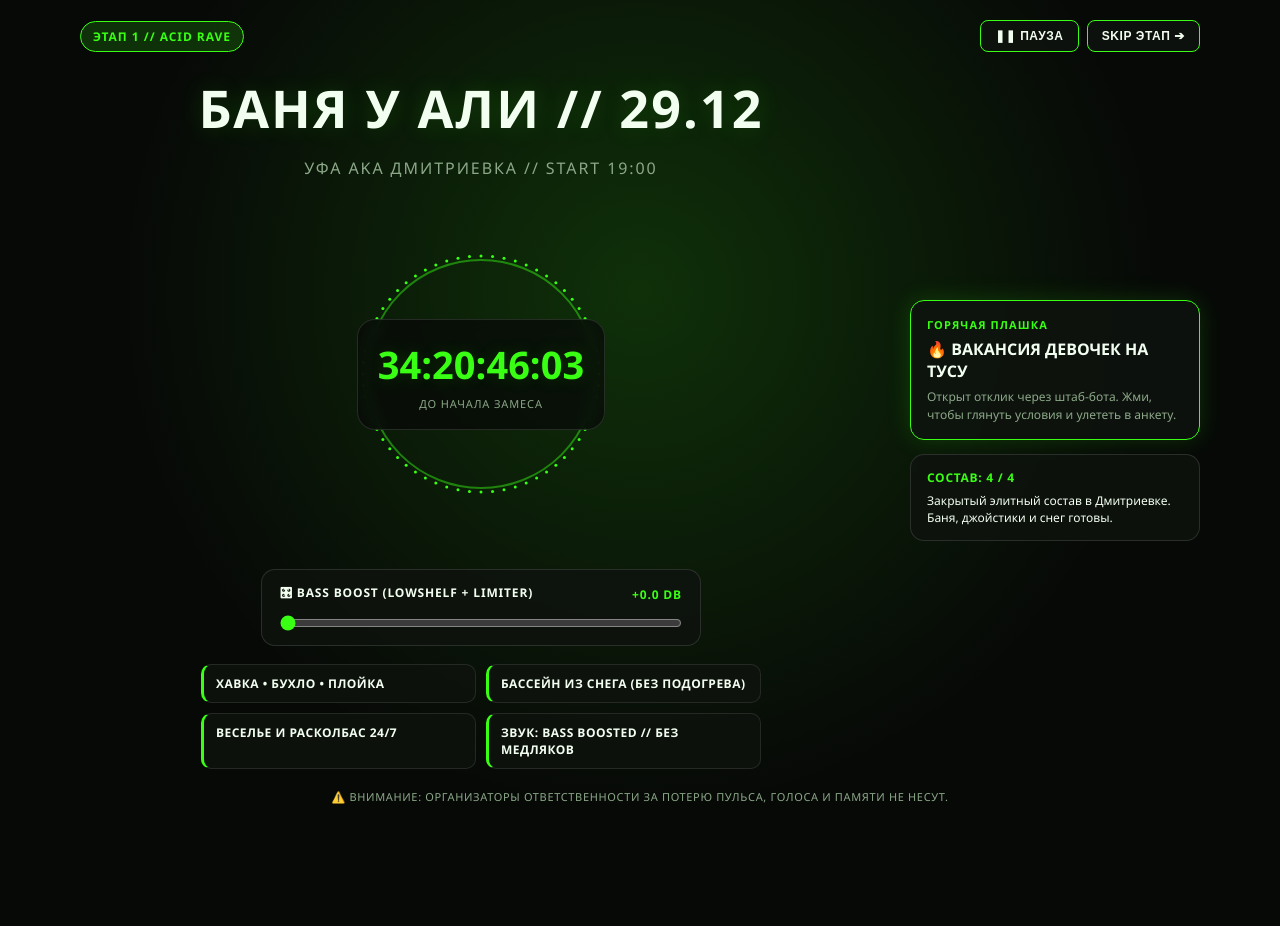
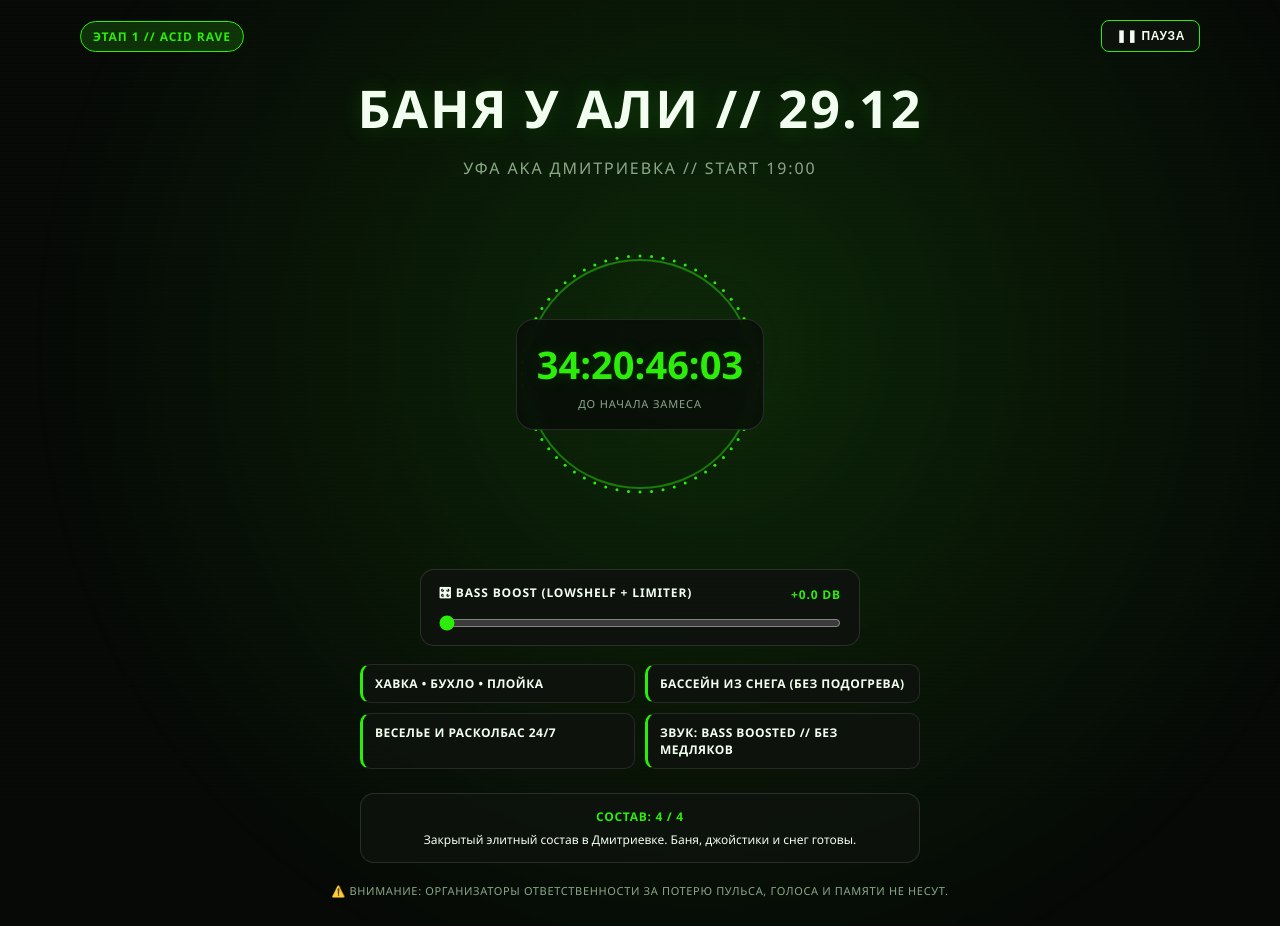
Before and after one commit to wibinelinel/dmitrievka-party, a plain HTML site: page index.html in a window 1280 px wide. Both pictures are taken after a click on the button "▶ ЗАПУСТИТЬ ЗВУК И ВОЙТИ". Before the commit the page ends 832 px from the top, so only its background shows below. Drawn offline with Linux system fonts and the light colour scheme.

Commit message:
Update index.html

```diff
--- a/index.html
+++ b/index.html
@@ -6,12 +6,17 @@
   <title>БАНЯ У АЛИ // 29.12</title>
   <style>
     :root {
-      --accent: #39ff14;
+      --accent: #2cec0a;
       --accent-dim: rgba(57, 255, 20, 0.16);
       --bg: #070907;
       --panel: rgba(14, 19, 14, 0.88);
       --text: #f2fff0;
       --muted: #8ca888;
+      --glow-x: 50%;
+      --glow-y: 42%;
+      --glow-scale: 1;
+      --glow-alpha: 0.8;
+      --flicker-alpha: 0.3;
     }
 
     body.mode-doomsday {
@@ -44,9 +49,7 @@
 
     body {
       min-height: 100vh;
-      background:
-        radial-gradient(circle at 50% 35%, var(--accent-dim), transparent 62%),
-        var(--bg);
+      background: var(--bg);
       color: var(--text);
       font-family: 'Segoe UI', system-ui, -apple-system, sans-serif;
       display: flex;
@@ -58,8 +61,41 @@
       transition: background 0.45s ease, color 0.35s ease;
     }
 
+    /* Фоновые слои мерцания, управляемые из JS */
+    .ambient-glow {
+      position: fixed;
+      inset: -15%;
+      pointer-events: none;
+      z-index: 0;
+      background: radial-gradient(
+        circle at var(--glow-x) var(--glow-y),
+        var(--accent-dim),
+        transparent 64%
+      );
+      opacity: var(--glow-alpha);
+      transform: scale(var(--glow-scale));
+      will-change: transform, opacity;
+    }
+
+    .scanline-flicker {
+      position: fixed;
+      inset: 0;
+      pointer-events: none;
+      z-index: 1;
+      background: repeating-linear-gradient(
+        to bottom,
+        rgba(255, 255, 255, 0.03) 0px,
+        rgba(255, 255, 255, 0.03) 1px,
+        transparent 2px,
+        transparent 4px
+      );
+      opacity: var(--flicker-alpha);
+      will-change: opacity;
+    }
+
     /* Стартовый экран до нажатия кнопки звука */
     .entry-screen {
+      position: relative;
       display: flex;
       flex-direction: column;
       align-items: center;
@@ -110,6 +146,7 @@
 
     /* Основной интерфейс после запуска */
     .app-shell {
+      position: relative;
       display: none;
       width: 100%;
       max-width: 1120px;
@@ -117,6 +154,7 @@
       flex-direction: column;
       justify-content: space-between;
       align-items: center;
+      z-index: 5;
     }
 
     body.entered .app-shell {
@@ -172,29 +210,20 @@
       transform: translateY(-1px);
     }
 
-    button.btn.primary {
-      background: var(--accent);
-      color: #050705;
-    }
-
+    /* Центровка по центру экрана на ПК и мобилках */
     .main-stage {
       width: 100%;
       display: grid;
-      grid-template-columns: 1fr auto;
-      gap: 28px;
-      align-items: center;
+      grid-template-columns: 1fr;
+      justify-items: center;
+      gap: 24px;
       margin: 20px 0;
       z-index: 2;
     }
 
-    @media (max-width: 900px) {
-      .main-stage {
-        grid-template-columns: 1fr;
-        justify-items: center;
-      }
-    }
-
     .center-zone {
+      width: 100%;
+      max-width: 680px;
       display: flex;
       flex-direction: column;
       align-items: center;
@@ -318,49 +347,16 @@
     }
 
     .sidebar {
-      width: 290px;
-      max-width: 95vw;
+      width: min(560px, 100%);
       display: flex;
       flex-direction: column;
+      align-items: center;
       gap: 14px;
     }
 
-    .vacancy-card {
-      background: var(--panel);
-      border: 1px solid var(--accent);
-      border-radius: 14px;
-      padding: 16px;
-      box-shadow: 0 0 24px var(--accent-dim);
-      cursor: pointer;
-      transition: transform 0.15s ease;
-    }
-
-    .vacancy-card:hover {
-      transform: translateY(-2px);
-    }
-
-    .vacancy-tag {
-      font-size: 11px;
-      font-weight: 800;
-      color: var(--accent);
-      letter-spacing: 0.1em;
-      text-transform: uppercase;
-      margin-bottom: 6px;
-    }
-
-    .vacancy-title {
-      font-size: 16px;
-      font-weight: 900;
-      margin-bottom: 6px;
-    }
-
-    .vacancy-sub {
-      font-size: 12px;
-      color: var(--muted);
-      line-height: 1.45;
-    }
-
     .squad-card {
+      width: 100%;
+      text-align: center;
       background: var(--panel);
       border: 1px solid rgba(255, 255, 255, 0.12);
       border-radius: 14px;
@@ -464,71 +460,12 @@
       text-shadow: 0 0 36px rgba(255, 30, 66, 0.55);
       user-select: none;
     }
-
-    .red-skip-btn {
-      position: fixed;
-      top: 18px;
-      right: 18px;
-      z-index: 35;
-      background: rgba(255, 30, 66, 0.12);
-      color: #ff6b81;
-      border: 1px solid rgba(255, 30, 66, 0.45);
-      border-radius: 8px;
-      padding: 7px 12px;
-      font-size: 11px;
-      font-weight: 700;
-      letter-spacing: 0.06em;
-      text-transform: uppercase;
-      cursor: pointer;
-    }
-
-    /* Модалка вакансии */
-    .modal-backdrop {
-      position: fixed;
-      inset: 0;
-      background: rgba(0, 0, 0, 0.78);
-      display: none;
-      align-items: center;
-      justify-content: center;
-      padding: 18px;
-      z-index: 50;
-    }
-
-    .modal-backdrop.open {
-      display: flex;
-    }
-
-    .modal {
-      width: min(460px, 100%);
-      background: #0d120d;
-      border: 1px solid var(--accent);
-      border-radius: 16px;
-      padding: 22px;
-      box-shadow: 0 0 36px var(--accent-dim);
-    }
-
-    .modal h2 {
-      font-size: 19px;
-      margin-bottom: 10px;
-      color: var(--accent);
-    }
-
-    .modal p {
-      font-size: 13px;
-      color: var(--text);
-      line-height: 1.5;
-      margin-bottom: 10px;
-    }
-
-    .modal-actions {
-      display: flex;
-      gap: 10px;
-      justify-content: flex-end;
-      margin-top: 16px;
-    }
   </style>
 </head>
 <body class="mode-rave">
+  <div class="ambient-glow" aria-hidden="true"></div>
+  <div class="scanline-flicker" aria-hidden="true"></div>
+
   <!-- Стартовый экран: сначала запуск звука, потом открывается интерфейс -->
   <section class="entry-screen" id="entryScreen">
     <div class="entry-sub">УФА AKA ДМИТРИЕВКА // 29.12.2026</div>
@@ -538,7 +475,6 @@
 
   <!-- 2-й этап: чисто красный таймер без интерфейса -->
   <div class="pure-red-screen" id="pureRedScreen">
-    <button class="red-skip-btn" id="redSkipBtn">SKIP ЭТАП ➔</button>
     <div class="pure-red-timer" id="pureRedTimer">-24:00:00</div>
   </div>
 
@@ -548,7 +484,6 @@
       <span class="badge" id="stageBadge">ЭТАП 1 // ACID RAVE</span>
       <div class="controls-top">
         <button class="btn" id="audioToggleBtn">❚❚ ПАУЗА</button>
-        <button class="btn" id="skipStageBtn">SKIP ЭТАП ➔</button>
       </div>
     </header>
 
@@ -615,14 +550,6 @@
       </section>
 
       <aside class="sidebar" id="sidebar">
-        <div class="vacancy-card" id="openVacancyBtn">
-          <div class="vacancy-tag">ГОРЯЧАЯ ПЛАШКА</div>
-          <div class="vacancy-title">🔥 ВАКАНСИЯ ДЕВОЧЕК НА ТУСУ</div>
-          <div class="vacancy-sub">
-            Открыт отклик через штаб-бота. Жми, чтобы глянуть условия и улететь в анкету.
-          </div>
-        </div>
-
         <div class="squad-card">
           <strong>СОСТАВ: 4 / 4</strong>
           <span>Закрытый элитный состав в Дмитриевке. Баня, джойстики и снег готовы.</span>
@@ -635,36 +562,14 @@
     </footer>
   </div>
 
-  <div class="modal-backdrop" id="vacancyModal">
-    <div class="modal">
-      <h2>🔥 ВАКАНСИЯ ДЕВОЧЕК НА ТУСУ // 29.12</h2>
-      <p><strong>Требования:</strong> стрессоустойчивость, умение держать удар после парилки и готовность нырять в сугроб.</p>
-      <p><strong>Условия:</strong> Стойкость, бесстрашие, умение играть в литрболл.</p>
-      <div class="modal-actions">
-        <button class="btn" id="closeVacancyBtn">ЗАКРЫТЬ</button>
-        <a
-          class="btn primary"
-          style="text-decoration: none; display: inline-flex; align-items: center;"
-          href="https://t.me/dmmvka_bot?start=vacancy"
-          target="_blank"
-          rel="noopener noreferrer"
-        >
-          АНКЕТА В БОТЕ ➔
-        </a>
-      </div>
-    </div>
-  </div>
-
   <audio id="bgAudio" src="track.mp3" loop crossorigin="anonymous"></audio>
 
   <script>
     const TARGET_MS = Date.parse('2026-12-29T19:00:00+05:00');
     const ONE_DAY_MS = 24 * 60 * 60 * 1000;
 
-    let stageOverride = null;
-    let fnafIntroPlayed = false;
-
     const bodyEl = document.body;
+    const rootStyle = document.documentElement.style;
     const enterWithSoundBtn = document.getElementById('enterWithSoundBtn');
     const stageBadge = document.getElementById('stageBadge');
     const mainTitle = document.getElementById('mainTitle');
@@ -684,7 +589,6 @@
     }
 
     function getCurrentStage(nowMs) {
-      if (stageOverride !== null) return stageOverride;
       const diff = TARGET_MS - nowMs;
       if (diff > ONE_DAY_MS) return 1;
       if (diff > 0) return 2;
@@ -736,9 +640,7 @@
         const mins = Math.floor((elapsed % 3600000) / 60000);
         const secs = Math.floor((elapsed % 60000) / 1000);
         countdownDisplay.textContent = `+${formatPad(hours)}:${formatPad(mins)}:${formatPad(secs)}`;
-        countdownCaption.textContent = fnafIntroPlayed
-          ? '6:00 AM // ВРЕМЯ В УГАРЕ'
-          : '5:59 → 6:00 AM // ВРЕМЯ В УГАРЕ';
+        countdownCaption.textContent = '6:00 AM // ВРЕМЯ В УГАРЕ';
       } else {
         bodyEl.classList.add('mode-aftermath');
         stageBadge.textContent = 'ЭТАП 4 // ФИНАЛЬНЫЕ ТИТРЫ';
@@ -750,37 +652,28 @@
       }
     }
 
-    function advanceStage() {
-      const current = getCurrentStage(Date.now());
-      stageOverride = current >= 4 ? 1 : current + 1;
-      if (stageOverride === 3 && !fnafIntroPlayed) {
-        fnafIntroPlayed = true;
-        applyStageUI(3, Date.now());
-        countdownDisplay.textContent = '5:59 AM';
-        countdownCaption.textContent = 'ПЕРЕХОД НА 6:00 AM...';
-        setTimeout(() => {
-          countdownDisplay.textContent = '6:00 AM';
-          applyStageUI(3, Date.now());
-        }, 900);
-      } else {
-        applyStageUI(stageOverride, Date.now());
-      }
+    // Мерцание фона через JS + реакция на саб-бас
+    function updateBackgroundFlicker(time, stage, bassBoostFactor, subBassLevel) {
+      const speed = stage === 2 ? 0.0085 : stage === 3 ? 0.0045 : 0.0026;
+      const wave = Math.sin(time * speed) * 0.5 + 0.5;
+      const microJitter = (Math.random() - 0.5) * (stage === 2 ? 0.16 : 0.08);
+
+      const bassKick = analyser && isPlaying ? subBassLevel * 0.35 * Math.min(bassBoostFactor, 1.8) : 0;
+      const glowAlpha = Math.max(0.25, Math.min(1, 0.52 + wave * 0.28 + bassKick + microJitter * 0.4));
+      const glowScale = (0.97 + wave * 0.05 + bassKick * 0.08).toFixed(3);
+
+      const driftX = (50 + Math.cos(time * 0.0007) * 5).toFixed(1);
+      const driftY = (42 + Math.sin(time * 0.0009) * 4).toFixed(1);
+
+      const baseFlicker = stage === 2 ? 0.42 : stage === 3 ? 0.34 : 0.24;
+      const flickerAlpha = Math.max(0.08, Math.min(0.65, baseFlicker + (Math.random() - 0.48) * 0.14));
+
+      rootStyle.setProperty('--glow-alpha', glowAlpha.toFixed(3));
+      rootStyle.setProperty('--glow-scale', glowScale);
+      rootStyle.setProperty('--glow-x', `${driftX}%`);
+      rootStyle.setProperty('--glow-y', `${driftY}%`);
+      rootStyle.setProperty('--flicker-alpha', flickerAlpha.toFixed(3));
     }
-
-    document.getElementById('skipStageBtn').addEventListener('click', advanceStage);
-    document.getElementById('redSkipBtn').addEventListener('click', advanceStage);
-
-    // Модалка вакансии
-    const vacancyModal = document.getElementById('vacancyModal');
-    document.getElementById('openVacancyBtn').addEventListener('click', () => {
-      vacancyModal.classList.add('open');
-    });
-    document.getElementById('closeVacancyBtn').addEventListener('click', () => {
-      vacancyModal.classList.remove('open');
-    });
-    vacancyModal.addEventListener('click', (e) => {
-      if (e.target === vacancyModal) vacancyModal.classList.remove('open');
-    });
 
     // Web Audio API + Bass Boost + Круг-эквалайзер
     const audioEl = document.getElementById('bgAudio');
@@ -884,6 +777,18 @@
       const stage = getCurrentStage(nowMs);
       applyStageUI(stage, nowMs);
 
+      const bassBoostFactor = 1 + parseFloat(bassSlider.value) / 28;
+      if (analyser && isPlaying) {
+        analyser.getByteFrequencyData(freqData);
+      }
+
+      const subBassLevel =
+        analyser && isPlaying && freqData
+          ? (freqData[1] + freqData[2] + freqData[3]) / (3 * 255)
+          : 0;
+
+      updateBackgroundFlicker(time, stage, bassBoostFactor, subBassLevel);
+
       if (!bodyEl.classList.contains('entered') || stage === 2) return;
 
       ctx.clearRect(0, 0, canvas.width, canvas.height);
@@ -892,11 +797,6 @@
       const baseRadius = 118;
 
       const accentColor = getComputedStyle(document.body).getPropertyValue('--accent').trim();
-      const bassBoostFactor = 1 + parseFloat(bassSlider.value) / 28;
-
-      if (analyser && isPlaying) {
-        analyser.getByteFrequencyData(freqData);
-      }
 
       const bars = 64;
       for (let i = 0; i < bars; i++) {
```
